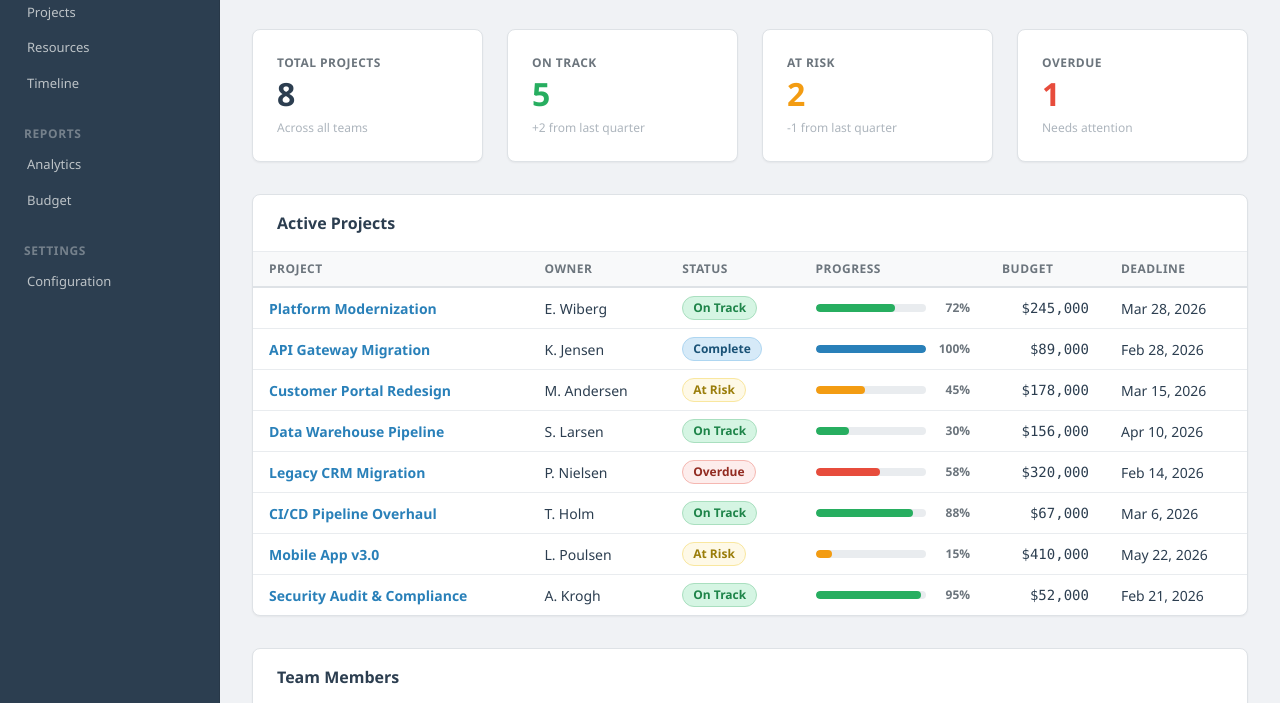
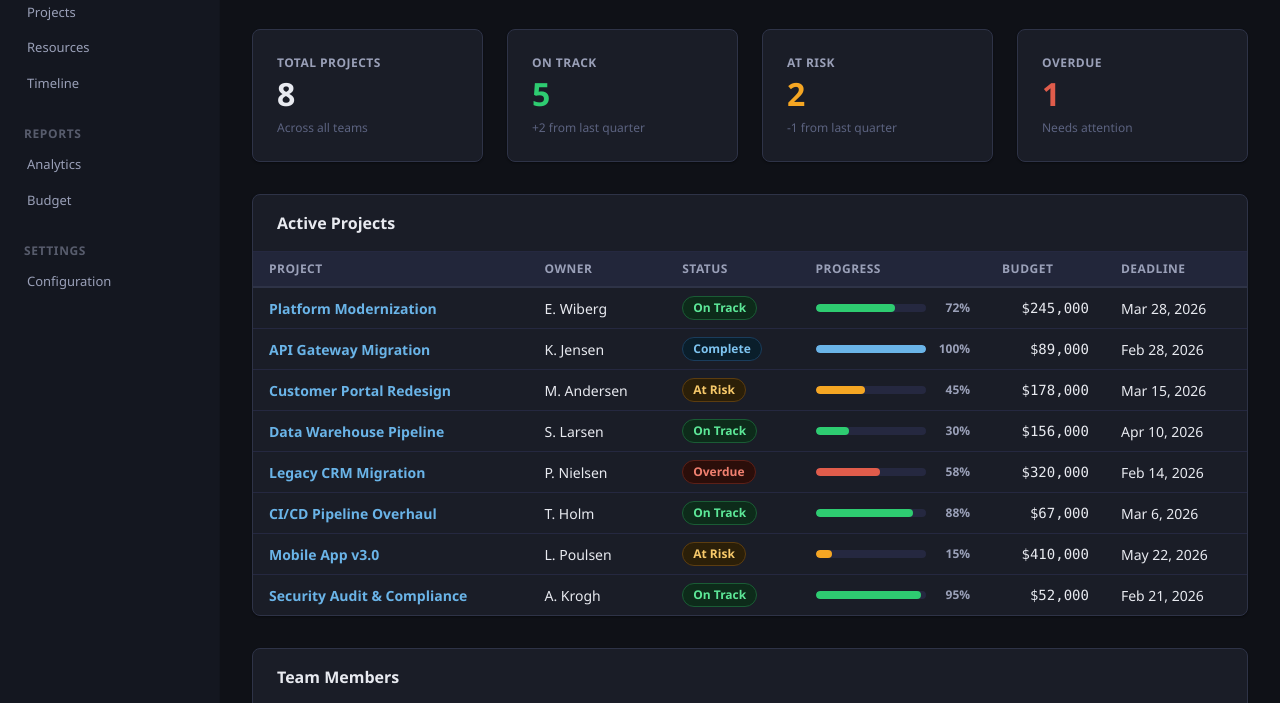
Before and after one commit to esbenwiberg/quarterly-demo, a website: page docs/index.html in a window 1280 px wide. Shown: the part 143-846 px from the top of the page. Drawn offline with Linux system fonts and the light colour scheme.

Commit message:
feat: Update theme.css with dark mode color palette
Task: HIVE-20260313-f0bc95b5

```diff
--- a/docs/theme.css
+++ b/docs/theme.css
@@ -9,54 +9,54 @@
 
 :root {
   /* -- Brand Colors ------------------------------------------- */
-  --color-primary:          #1a5276;
-  --color-primary-light:    #2980b9;
-  --color-primary-dark:     #0e3d5c;
-  --color-accent:           #f39c12;
-  --color-accent-light:     #f7b731;
+  --color-primary:          #4a9eda;
+  --color-primary-light:    #6ab4e8;
+  --color-primary-dark:     #2e7ab8;
+  --color-accent:           #f5a623;
+  --color-accent-light:     #f7bb4f;
 
   /* -- Status Colors ------------------------------------------ */
-  --color-success:          #27ae60;
-  --color-success-bg:       #d5f5e3;
-  --color-success-border:   #a9dfbf;
-  --color-success-text:     #1e8449;
+  --color-success:          #2ecc71;
+  --color-success-bg:       #0d2b1a;
+  --color-success-border:   #1a5c35;
+  --color-success-text:     #5de898;
 
-  --color-warning:          #f39c12;
-  --color-warning-bg:       #fef9e7;
-  --color-warning-border:   #f9e79f;
-  --color-warning-text:     #9a7d0a;
+  --color-warning:          #f5a623;
+  --color-warning-bg:       #2b1f08;
+  --color-warning-border:   #5c3d10;
+  --color-warning-text:     #f7c96a;
 
-  --color-danger:           #e74c3c;
-  --color-danger-bg:        #fdedec;
-  --color-danger-border:    #f5b7b1;
-  --color-danger-text:      #922b21;
+  --color-danger:           #e05c4b;
+  --color-danger-bg:        #2b0e0a;
+  --color-danger-border:    #5c2018;
+  --color-danger-text:      #f08070;
 
-  --color-info:             #3498db;
-  --color-info-bg:          #d6eaf8;
-  --color-info-border:      #aed6f1;
-  --color-info-text:        #1a5276;
+  --color-info:             #4a9eda;
+  --color-info-bg:          #0a1e2b;
+  --color-info-border:      #1a3d5c;
+  --color-info-text:        #7ec4f0;
 
   /* -- Neutral Colors ----------------------------------------- */
-  --color-bg:               #f0f2f5;
-  --color-surface:          #ffffff;
-  --color-surface-alt:      #f8f9fa;
-  --color-border:           #dee2e6;
-  --color-border-light:     #e9ecef;
-  --color-text:             #2c3e50;
-  --color-text-secondary:   #6c757d;
-  --color-text-muted:       #adb5bd;
+  --color-bg:               #0f1117;
+  --color-surface:          #1a1d27;
+  --color-surface-alt:      #22263a;
+  --color-border:           #2e3347;
+  --color-border-light:     #252840;
+  --color-text:             #e8eaf0;
+  --color-text-secondary:   #9aa0b8;
+  --color-text-muted:       #5c6380;
 
   /* -- Header ------------------------------------------------- */
-  --header-bg:              var(--color-primary);
-  --header-text:            #ffffff;
+  --header-bg:              #141720;
+  --header-text:            #e8eaf0;
   --header-accent:          var(--color-accent);
 
   /* -- Sidebar ------------------------------------------------ */
-  --sidebar-bg:             #2c3e50;
-  --sidebar-text:           #bdc3c7;
-  --sidebar-active-bg:      var(--color-primary);
+  --sidebar-bg:             #141720;
+  --sidebar-text:           #9aa0b8;
+  --sidebar-active-bg:      var(--color-primary-dark);
   --sidebar-active-text:    #ffffff;
-  --sidebar-hover-bg:       #34495e;
+  --sidebar-hover-bg:       #1e2235;
   --sidebar-width:          220px;
 
   /* -- Typography --------------------------------------------- */
@@ -84,9 +84,9 @@
   --radius-full:            9999px;
 
   /* -- Shadows ------------------------------------------------ */
-  --shadow-sm:              0 1px 2px rgba(0, 0, 0, 0.05);
-  --shadow-md:              0 2px 8px rgba(0, 0, 0, 0.08);
-  --shadow-lg:              0 4px 16px rgba(0, 0, 0, 0.12);
+  --shadow-sm:              0 1px 2px rgba(0, 0, 0, 0.40);
+  --shadow-md:              0 2px 8px rgba(0, 0, 0, 0.50);
+  --shadow-lg:              0 4px 16px rgba(0, 0, 0, 0.60);
 
   /* -- Transitions -------------------------------------------- */
   --transition-fast:        150ms ease;
```
